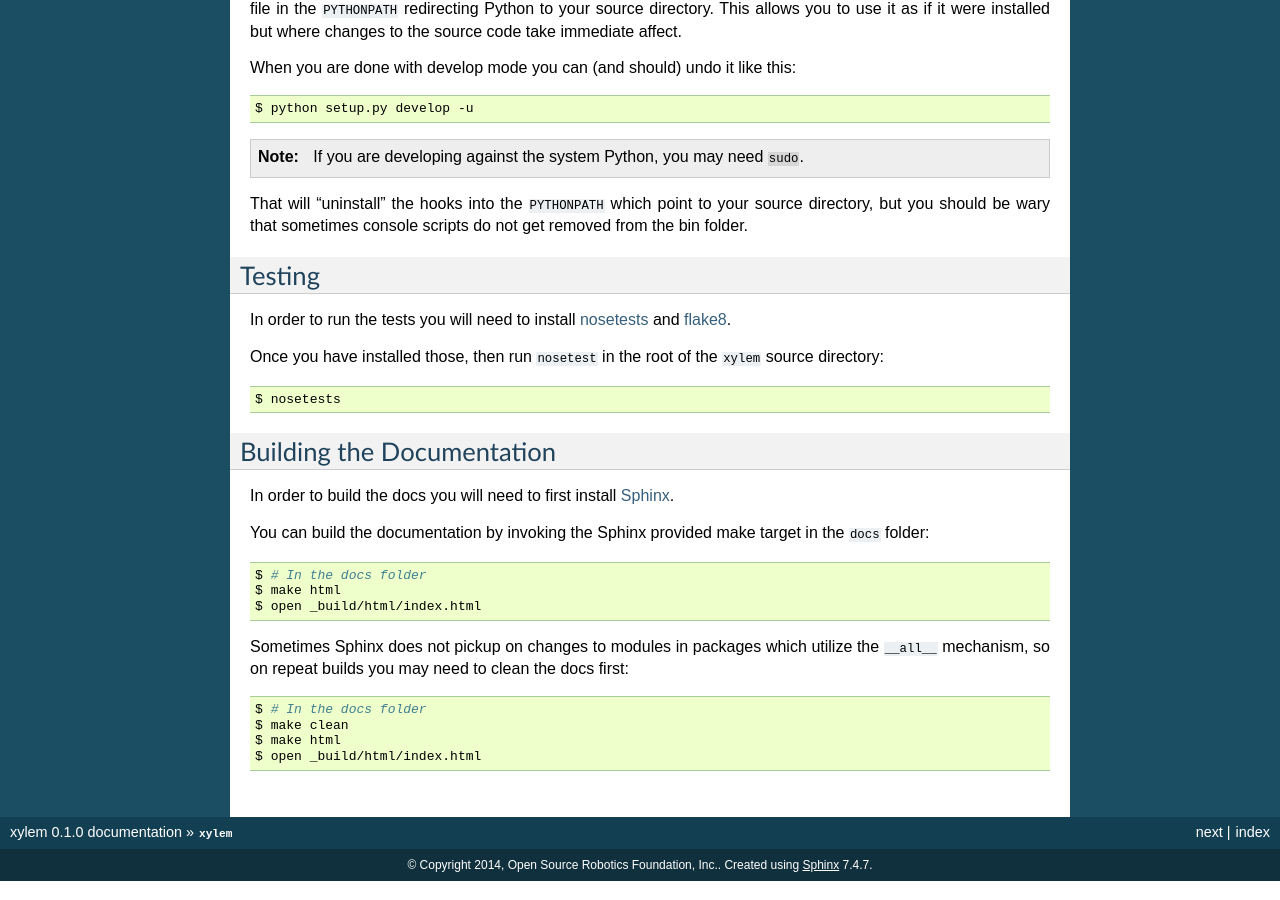
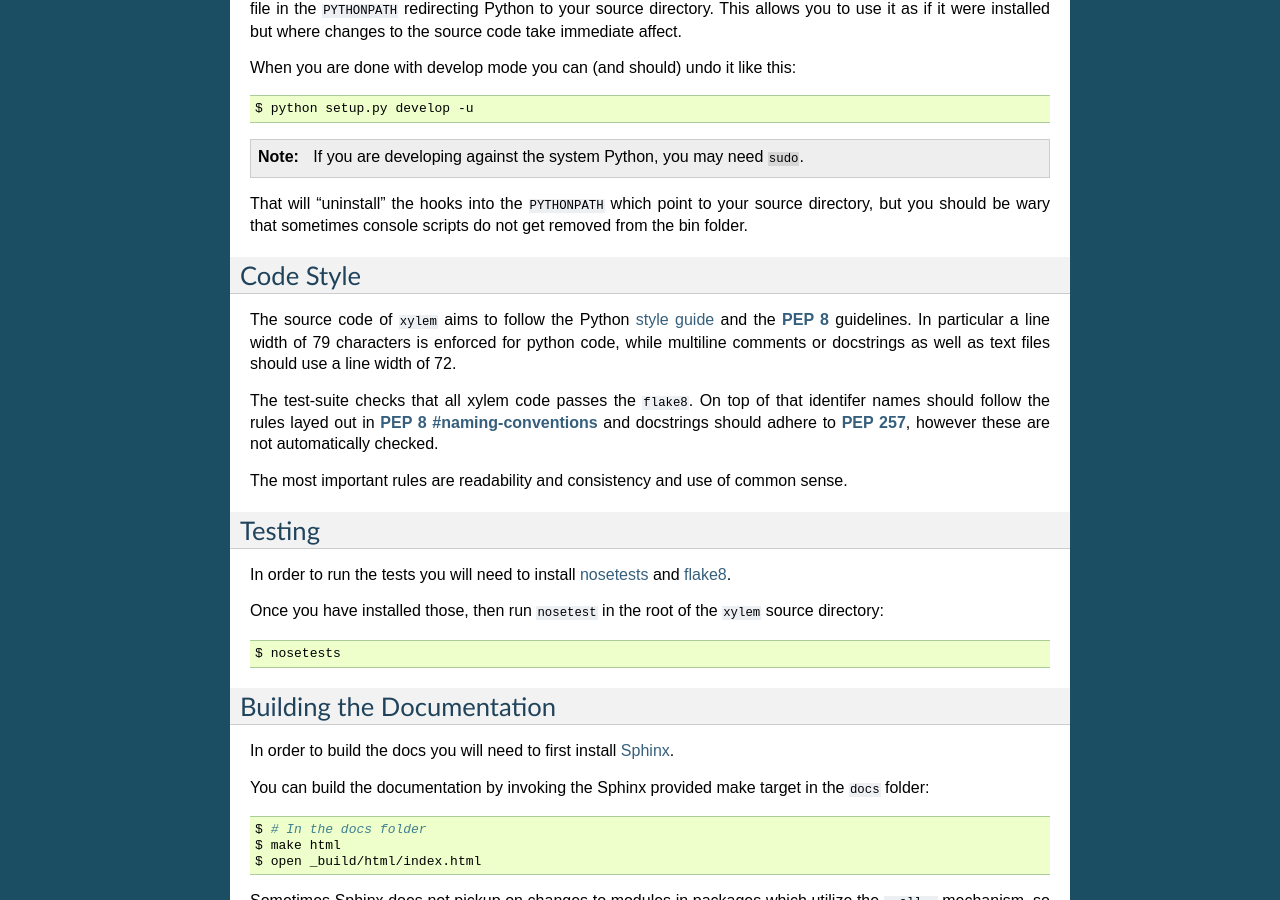
Before and after one commit to catkin/xylem, a Sphinx documentation site: the page built from docs/index.rst, in a window 1280 px wide and 900 px high, scrolled down 868 px. Built offline with Sphinx 7.4.7, drawn with Linux system fonts in a browser that asks for light colours.

Commit message:
Add documentation about used coding style.

```diff
--- a/docs/index.rst
+++ b/docs/index.rst
@@ -60,6 +60,23 @@ When you are done with develop mode you can (and should) undo it like this:
 
 That will "uninstall" the hooks into the ``PYTHONPATH`` which point to your source directory, but you should be wary that sometimes console scripts do not get removed from the bin folder.
 
+Code Style
+----------
+
+The source code of ``xylem`` aims to follow the Python `style guide
+<http://docs.python-guide.org/en/latest/writing/style>`_ and the
+:pep:`8` guidelines. In particular a line width of 79 characters is
+enforced for python code, while multiline comments or docstrings as well
+as text files should use a line width of 72.
+
+The test-suite checks that all xylem code passes the ``flake8``. On top
+of that identifer names should follow the rules layed out in :pep:`8
+#naming-conventions` and docstrings should adhere to :pep:`257`, however
+these are not automatically checked.
+
+The most important rules are readability and consistency and use of
+common sense.
+
 Testing
 -------
 
```
